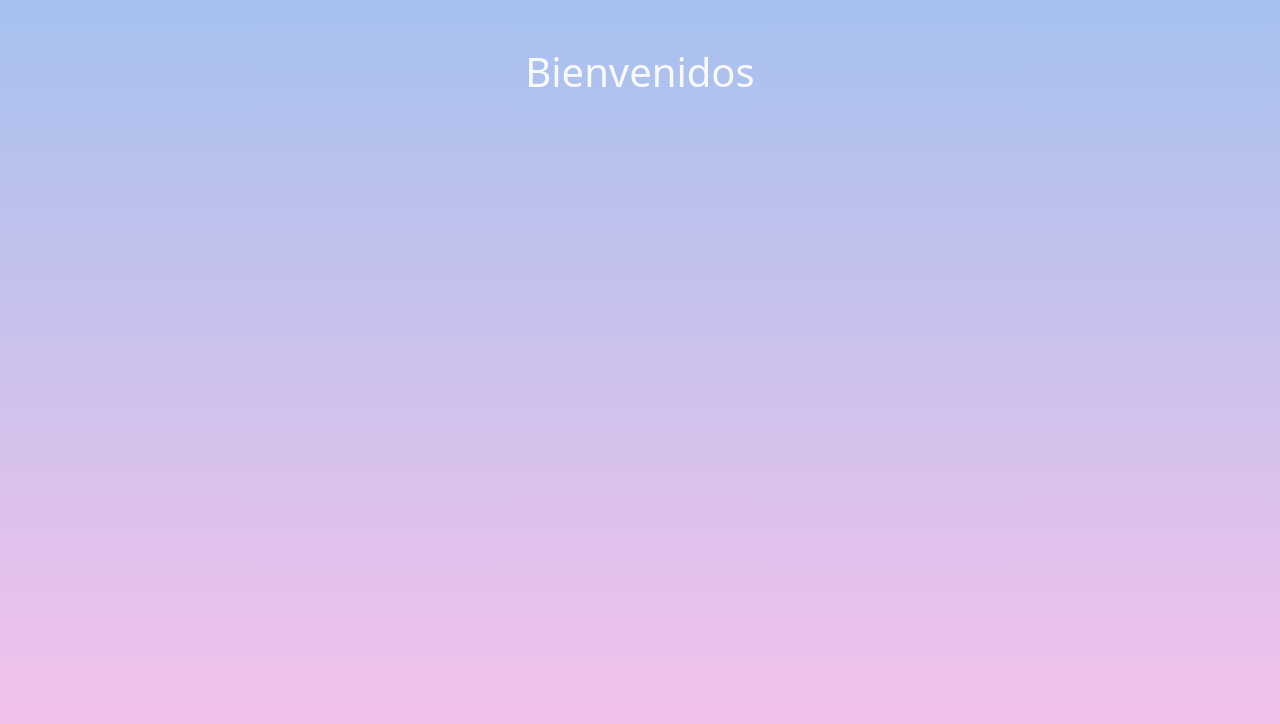
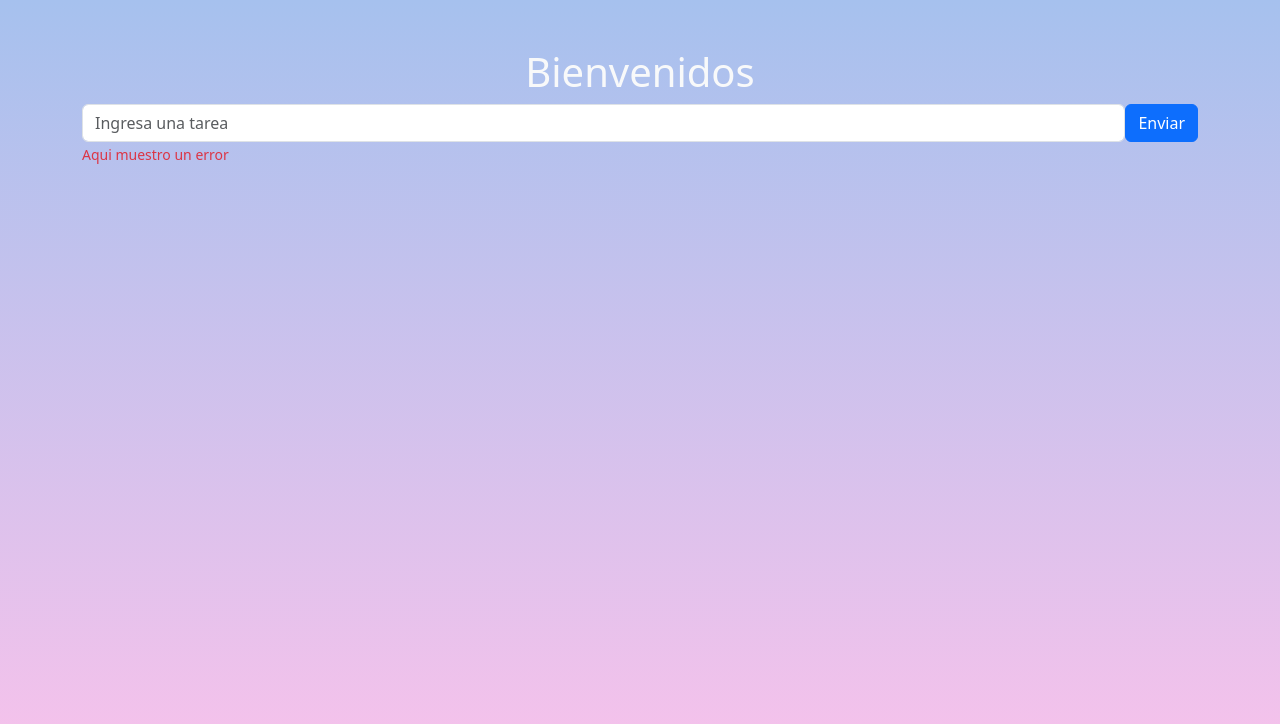
Before and after one commit to rollingcodeschool/listaTareas-cweb16, a React (Vite) app: page / in a window 1280 px wide. Shown: the top 724 px of the page. Built offline with nearby package versions, Linux system fonts and the light colour scheme.

Commit message:
agregamos el componente FormularioTarea

```diff
--- a/src/App.jsx
+++ b/src/App.jsx
@@ -1,10 +1,12 @@
+import FormularioTarea from "./components/FormularioTarea";
+
 function App() {
   return (
     <>
     <main className="container py-5">
       <h1 className="text-center text-light">Bienvenidos</h1>
       {/* aqui agrego el resto de los componentes */}
-
+      <FormularioTarea></FormularioTarea>
     </main>
     </>
   );
--- /dev/null
+++ b/src/components/FormularioTarea.jsx
@@ -0,0 +1,22 @@
+import Button from "react-bootstrap/Button";
+import Form from "react-bootstrap/Form";
+
+const FormularioTarea = () => {
+  return (
+    <section>
+      <Form>
+        <Form.Group className="mb-3" controlId="formBasicEmail">
+          <div className="d-flex">
+            <Form.Control type="text" placeholder="Ingresa una tarea" />
+            <Button variant="primary" type="submit">
+              Enviar
+            </Button>
+          </div>
+          <Form.Text className="text-danger">Aqui muestro un error</Form.Text>
+        </Form.Group>
+      </Form>
+    </section>
+  );
+};
+
+export default FormularioTarea;
```
